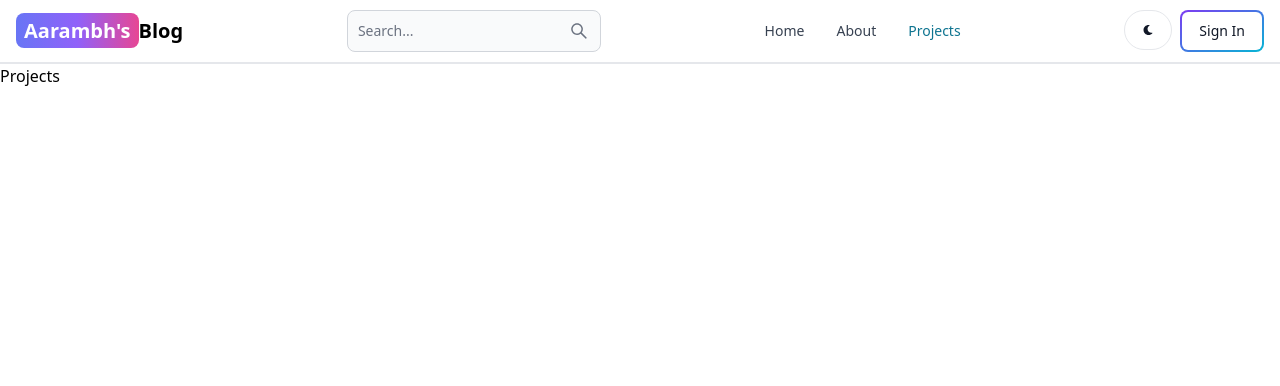
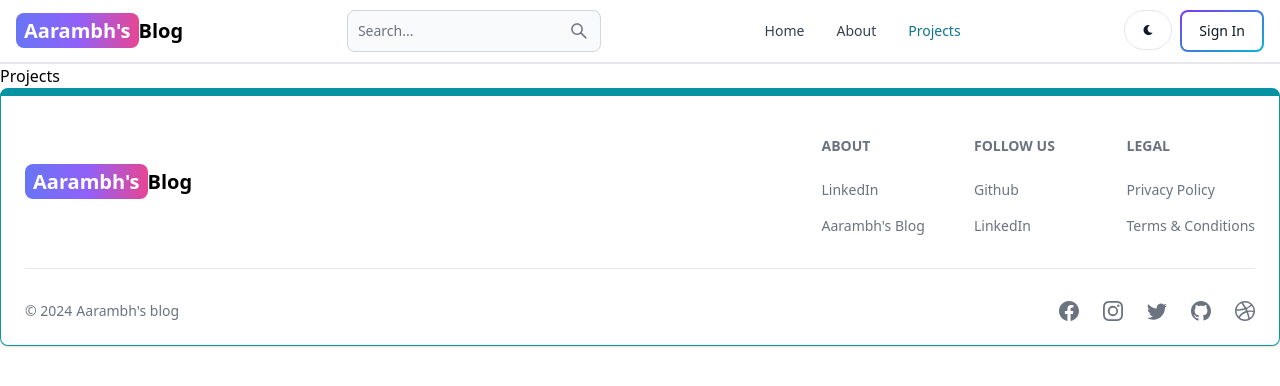
Before and after one commit to ayushpratap27/MERN_BLOG, a React (Vite) app in the folder client/: page /projects in a window 1280 px wide. Shown: the top 386 px of the page. Built offline with nearby package versions, Linux system fonts and the light colour scheme.

Commit message:
create and add the footer component

```diff
--- a/client/src/App.jsx
+++ b/client/src/App.jsx
@@ -7,6 +7,7 @@
 import Projects from './pages/Projects'
 import SignUp from './pages/SignUp'
 import Header from './components/Header'
+import Footer from './components/Footer'
 
 export default function App() {
   return (
@@ -20,6 +21,7 @@
         <Route path="/dashboard" element={<Dashboard />} />
         <Route path="/projects" element={<Projects />} />
       </Routes>
+      <Footer/>
     </BrowserRouter>
   )
 }
--- /dev/null
+++ b/client/src/components/Footer.jsx
@@ -0,0 +1,81 @@
+import React from 'react'
+import { Footer } from 'flowbite-react';
+import { Link } from 'react-router-dom';
+import { BsFacebook, BsInstagram, BsTwitter, BsGithub, BsDribbble } from 'react-icons/bs';
+export default function FooterCom() {
+  return (
+    <Footer container className='border border-t-8 border-teal-500'>
+      <div className='w-full max-w-7xl mx-auto'>
+        <div className='grid w-full justify-between sm:flex md:grid-cols-1'>
+          <div className='mt-12'>
+            <Link
+              to='/'
+              className='self-center whitespace-nowrap text-lg sm:text-xl font-semibold dark:text-white'
+            >
+              <span className='px-2 py-1 bg-gradient-to-r from-indigo-500 via-purple-500 to-pink-500 rounded-lg text-white'>
+                Aarambh's
+              </span>
+              Blog
+            </Link>
+          </div>
+          <div className='grid grid-cols-2 gap-8 mt-4 sm:grid-cols-3 sm:gap-6'>
+            <div>
+              <Footer.Title title='About' />
+              <Footer.LinkGroup col>
+                <Footer.Link
+                  href='https://www.linkedin.com/in/ayush-pratap'
+                  target='_blank'
+                  rel='noopener noreferrer'
+                >
+                  LinkedIn
+                </Footer.Link>
+                <Footer.Link
+                  href='/about'
+                  target='_blank'
+                  rel='noopener noreferrer'
+                >
+                  Aarambh's Blog
+                </Footer.Link>
+              </Footer.LinkGroup>
+            </div>
+            <div>
+              <Footer.Title title='Follow us' />
+              <Footer.LinkGroup col>
+                <Footer.Link
+                  href='https://github.com/ayushpratap27/'
+                  target='_blank'
+                  rel='noopener noreferrer'
+                >
+                  Github
+                </Footer.Link>
+                <Footer.Link href='https://www.linkedin.com/in/ayush-pratap'>LinkedIn</Footer.Link>
+              </Footer.LinkGroup>
+            </div>
+            <div>
+              <Footer.Title title='Legal' />
+              <Footer.LinkGroup col>
+                <Footer.Link href='#'>Privacy Policy</Footer.Link>
+                <Footer.Link href='#'>Terms &amp; Conditions</Footer.Link>
+              </Footer.LinkGroup>
+            </div>
+          </div>
+        </div>
+        <Footer.Divider />
+        <div className='w-full sm:flex sm:items-center sm:justify-between'>
+          <Footer.Copyright
+            href='#'
+            by="Aarambh's blog"
+            year={new Date().getFullYear()}
+          />
+          <div className="flex gap-6 sm:mt-0 mt-4 sm:justify-center">
+            <Footer.Icon href='#' icon={BsFacebook}/>
+            <Footer.Icon href='#' icon={BsInstagram}/>
+            <Footer.Icon href='#' icon={BsTwitter}/>
+            <Footer.Icon href='https://github.com/ayushpratap27/' icon={BsGithub}/>
+            <Footer.Icon href='#' icon={BsDribbble}/>
+          </div>
+        </div>
+      </div>
+    </Footer>
+  );
+}
```
